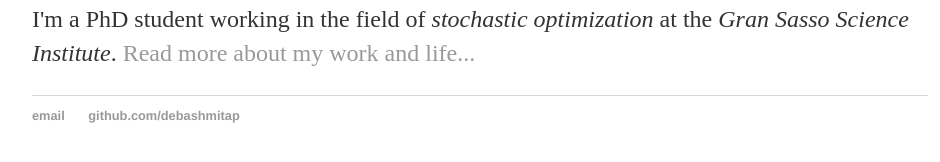
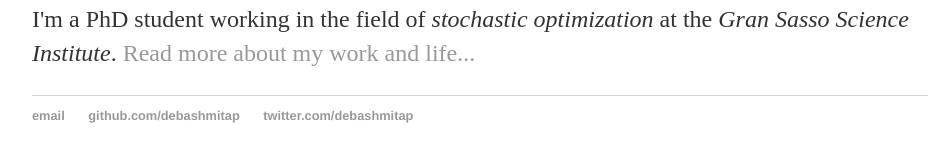
Before and after one commit to debashmitap/debashmitap.github.io, a Jekyll site: the page built from index.html, in a window 1280 px wide. Shown: the part 278-440 px from the top of the page, without its empty margins (160-1100 px from the left). Built offline with Jekyll 4.4.1, drawn with Linux system fonts in a browser that asks for light colours.

Commit message:
Update default.html

```diff
--- a/_layouts/default.html
+++ b/_layouts/default.html
@@ -23,6 +23,7 @@
 	    		<ul>
 	        		<li><a href="mailto:debashmita.poddar@gssi.it">email</a></li>
 	        		<li><a href="https://github.com/debashmitap">github.com/debashmitap</a></li>
+				<li><a href="https://twitter.com/DebashmitaP">twitter.com/debashmitap</a></li>
 				</ul>
 			</footer>
 		</body>
```
